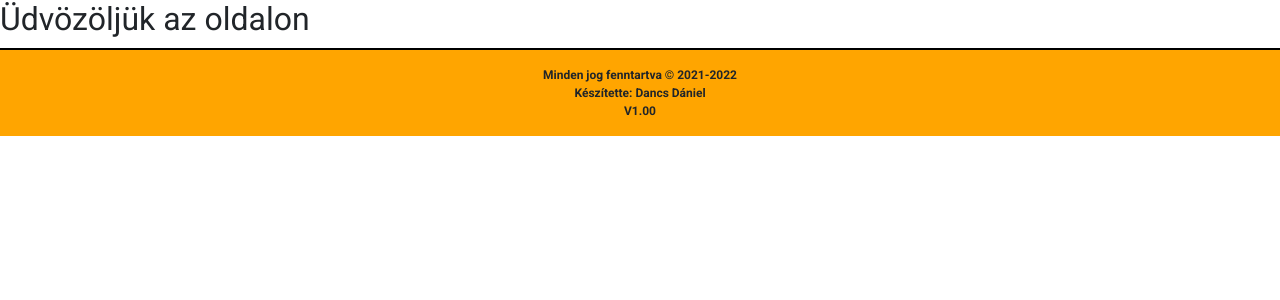
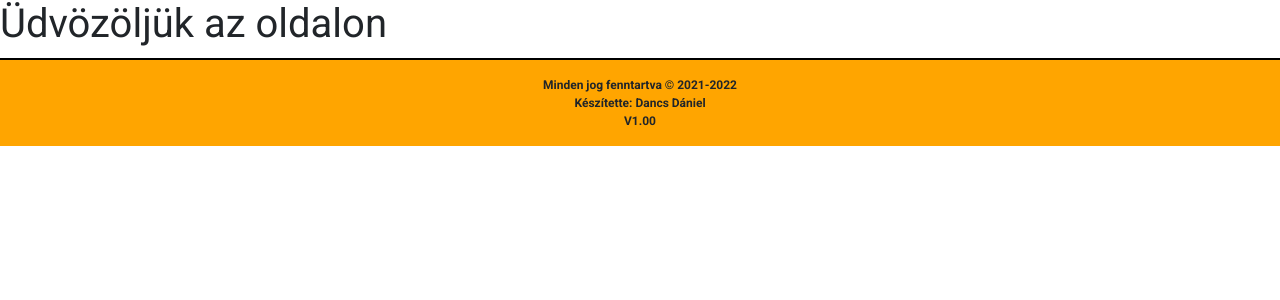
Before and after one commit to dancsdaniel/zarodolgozat, a PHP site: page / in a window 1280 px wide. Shown: the part 100-400 px from the top of the page. Run offline with PHP 8.4, Linux system fonts and the light colour scheme; the visitor is signed in with stand-in values (Sample User, id 1).

Commit message:
finomhangolas_frontend

```diff
--- a/css/navbar.css
+++ b/css/navbar.css
@@ -19,6 +19,7 @@ li.nav-item{
 .nav-item{
     margin-left: 5px;
     margin-right: 5px;
+    text-align: center;
 }
 
 .nav-link:hover{
--- a/index.php
+++ b/index.php
@@ -13,7 +13,7 @@ include "Includes/loginreq.inc.php";
 </head>
 <body>
     <?php include "Includes/navbar.inc.php"; ?>
-        <h2>Üdvözöljük az oldalon</h2>
+        <h1>Üdvözöljük az oldalon</h1>
     <?php include "Includes/footer.inc.php"; ?>
 </body>
 </html>
```
